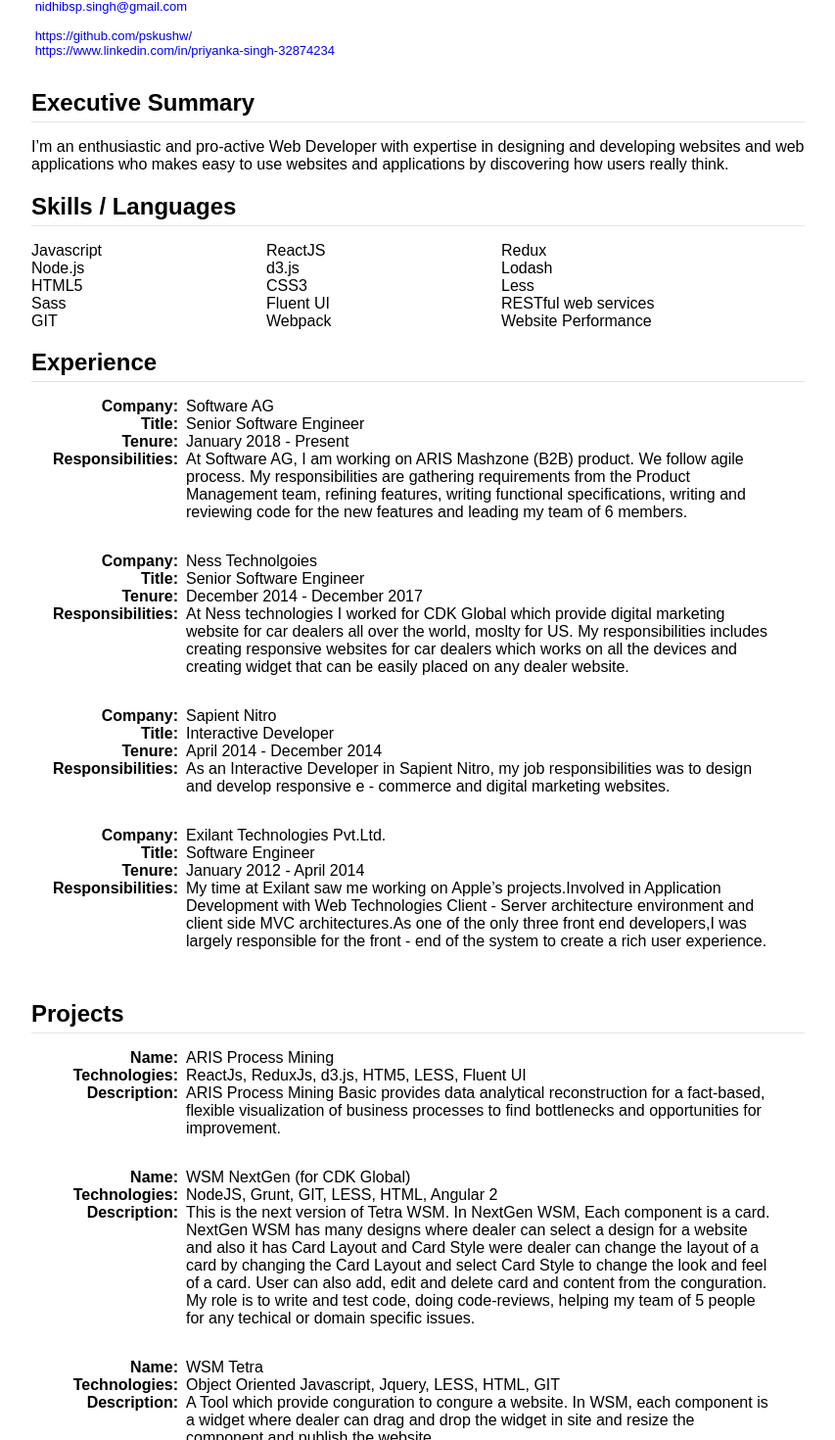
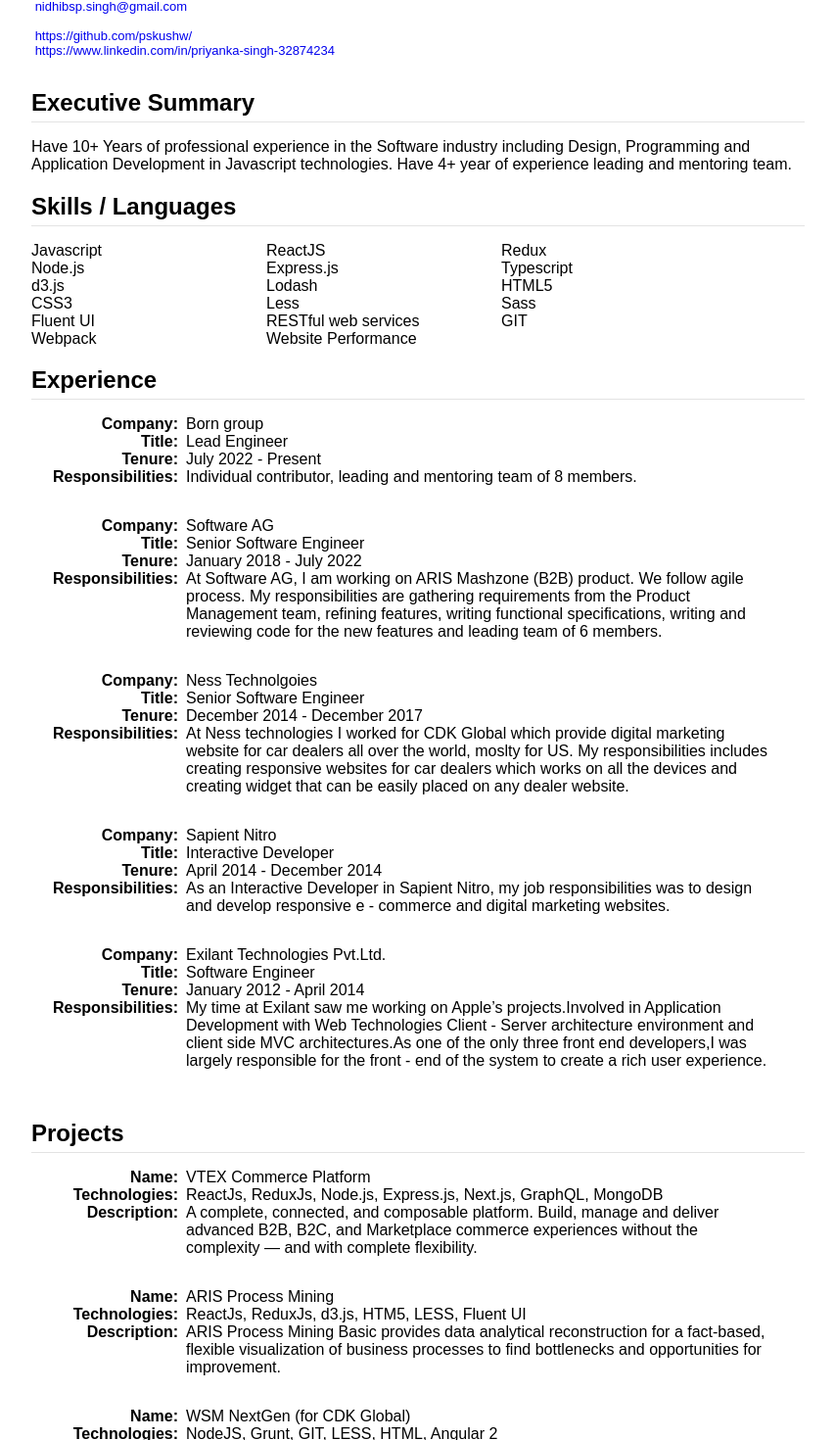
Before and after one commit to pskushw/resume, a React (Create React App) app: page / in a window 1280 px wide. Shown: the part 152-1622 px from the top of the page at 98% size, without its empty margins (208-1061 px from the left). Built offline with nearby package versions, Linux system fonts and the light colour scheme; a web font is replaced by a local one.

Commit message:
update resume

```diff
--- a/src/data/resume-nidhi-data.js
+++ b/src/data/resume-nidhi-data.js
@@ -1,12 +1,15 @@
 const ResumeData = {
   name: "Priyanka Singh Kushwaha",
-  title: "Frontend Developer - Senior Software Engineer",
+  title: "Lead Engineer - Fullstack",
   email: "nidhibsp.singh@gmail.com",
   phoneNumber: "+91 7899433480",
   objective:
     "To make high-quality, exciting, and fun web and mobile applications that are challenging, provide opportunities to learn new technologies, and allow me to work with other highly motivated and talented developers.",
+  // aboutme:
+  //   "I’m an enthusiastic and pro-active Web Developer with expertise in designing and developing websites and web applications who makes easy to use websites and applications by discovering how users really think.",
+
   aboutme:
-    "I’m an enthusiastic and pro-active Web Developer with expertise in designing and developing websites and web applications who makes easy to use websites and applications by discovering how users really think.",
+  "Have 10+ Years of professional experience in the Software industry including Design, Programming and Application Development in Javascript technologies. Have 4+ year of experience leading and mentoring team.",
   github: "https://github.com/pskushw/",
   linkedin: "https://www.linkedin.com/in/priyanka-singh-32874234",
   social: [
@@ -41,6 +44,8 @@ const ResumeData = {
     "Redux",
     // "Angular 2+",
     "Node.js",
+    "Express.js",
+    "Typescript",
     "d3.js",
     "Lodash",
     "HTML5",
@@ -66,8 +71,12 @@ const ResumeData = {
   // ],
   projects: [
     {
+      name: "VTEX Commerce Platform",
+      technologies: "ReactJs, ReduxJs, Node.js, Express.js, Next.js, GraphQL, MongoDB",
+      description: "A complete, connected, and composable platform. Build, manage and deliver advanced B2B, B2C, and Marketplace commerce experiences without the complexity — and with complete flexibility."
+    },
+    {
       name: "ARIS Process Mining",
-      client: "CDK Global",
       technologies: "ReactJs, ReduxJs, d3.js, HTM5, LESS, Fluent UI",
       description:
         "ARIS Process Mining Basic provides data analytical reconstruction for a fact-based, flexible visualization of business processes to find bottlenecks and opportunities for improvement. "
@@ -77,14 +86,14 @@ const ResumeData = {
       client: "CDK Global",
       technologies: "NodeJS, Grunt, GIT, LESS, HTML, Angular 2",
       description:
-        "This is the next version of Tetra WSM. In NextGen WSM, Each component is a card. NextGen WSM has many designs where dealer can select a design for a website and also it has Card Layout and Card Style were dealer can change the layout of a card by changing the Card Layout and select Card Style to change the look and feel of a card. User can also add, edit and delete card and content from the conguration. My role is to write and test code, doing code-reviews, helping my team of 5 people for any techical or domain specific issues."
+        "This is the next version of Tetra WSM. In NextGen WSM, Each component is a card. NextGen WSM has many designs where dealer can select a design for a website and also provide theme to change the look and feel of a card. User can also add, edit and delete card and content from the conguration. My role is to write and test code, doing code-reviews, helping my team of 5 people for any techical or domain specific issues."
     },
     {
       name: "WSM Tetra",
       client: "CDK Global",
       technologies: "Object Oriented Javascript, Jquery, LESS, HTML, GIT",
       description:
-        "A Tool which provide conguration to congure a website. In WSM, each component is a widget where dealer can drag and drop the widget in site and resize the component and publish the website."
+        "A Tool which provide conguration to configure a website. In WSM, each component is a widget where dealer can drag and drop the widget in site and resize the component and publish the website."
     },
     {
       name: "www.alexandermini.com",
@@ -121,7 +130,7 @@ const ResumeData = {
       client: "Apple Inc",
       technologies: "HTML, CSS3, EXTJS, Spring MVC, Apache Tomcat",
       description:
-        "DEMANTRA refers to the project for developing an user interface for Financial Analysts of Apple Inc., to maintain, monitor and forecast the sales of Apple’s products in market and enable customization of product hierarchy. It is a forecasting tool that enables Apple’s users to keep a track of latest market scenario of Apple. It maintains a hierarchy of Apple’s products."
+        "DEMANTRA is the user interface for Financial Analysts of Apple Inc., to maintain, monitor and forecast the sales of Apple’s products in market and enable customization of product hierarchy. It is a forecasting tool that enables Apple’s users to keep a track of latest market scenario of Apple."
     },
     {
       name: "GBI Data Browser",
@@ -134,12 +143,19 @@ const ResumeData = {
   ],
   experience: [
     {
+      company: "Born group",
+      title: "Lead Engineer",
+      startDate: "July 2022",
+      endDate: "Present",
+      responsibilities: "Individual contributor, leading and mentoring team of 8 members."
+    },
+    {
       company: "Software AG",
       title: "Senior Software Engineer",
       startDate: "January 2018",
-      endDate: "Present",
+      endDate: "July 2022",
       responsibilities:
-        "At Software AG, I am working on ARIS Mashzone (B2B) product. We follow agile process. My responsibilities are gathering requirements from the Product Management team, refining features, writing functional specifications, writing and reviewing code for the new features and leading my team of 6 members."
+        "At Software AG, I am working on ARIS Mashzone (B2B) product. We follow agile process. My responsibilities are gathering requirements from the Product Management team, refining features, writing functional specifications, writing and reviewing code for the new features and leading team of 6 members."
     },
     {
       company: "Ness Technolgoies",
```
